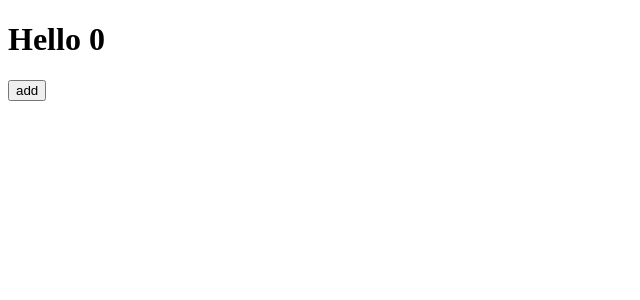
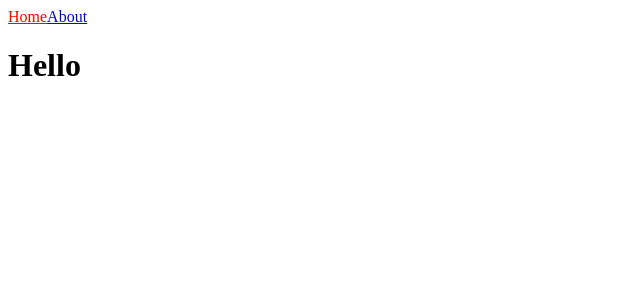
Before and after one commit to grandff/sample-nextjs, a Next.js app: page / in a window 1280 px wide. Shown: the top 300 px of the page, without its empty margins (0-640 px from the left). Built offline with nearby package versions, Linux system fonts and the light colour scheme.

Commit message:
1.3 Routing

```diff
--- /dev/null
+++ b/components/NavBar.js
@@ -0,0 +1,16 @@
+import Link from "next/link";
+import {useRouter} from "next/router";
+
+export default function NavBar(){
+	const router = useRouter();	// location 정보 획득
+	return (
+		<nav>
+			<Link href="/">
+				<a style={{color : router.pathname === "/" ? "red":"blue" }}>Home</a>
+			</Link>
+			<Link href="/about">
+				<a style={{color : router.pathname === "/about" ? "red":"blue" }}>About</a>
+			</Link>
+		</nav>
+	)
+}
--- a/pages/index.js
+++ b/pages/index.js
@@ -1,12 +1,11 @@
-import {useState} from "react";
+import NavBar from "../components/NavBar";
 
 export default function Home(){
-	const [counter, setCounter] = useState(0);
 
     return (
 		<div>
-			<h1>Hello {counter}</h1>
-			<button onClick={() => setCounter(prev => prev+1)}>add</button>
+			<NavBar />
+			<h1>Hello</h1>
 		</div>
 	);
 }
```
Also changed, not shown: pages/about.js (+9 -1 lines), 1 other file (tests, documents, lock files or other folders).
